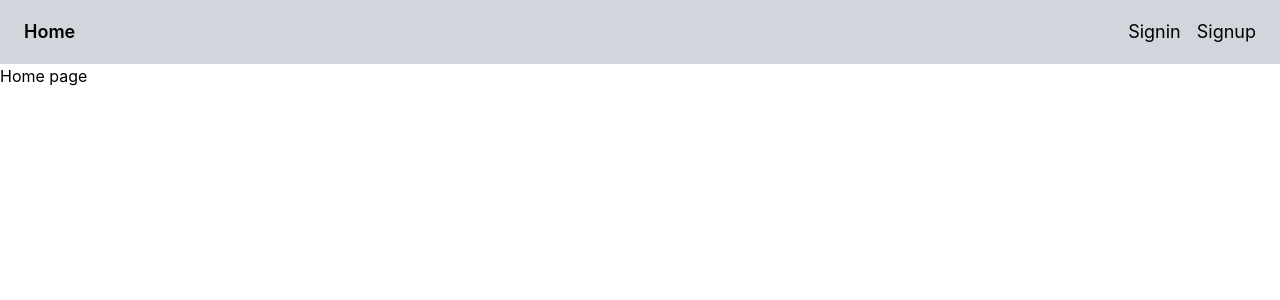
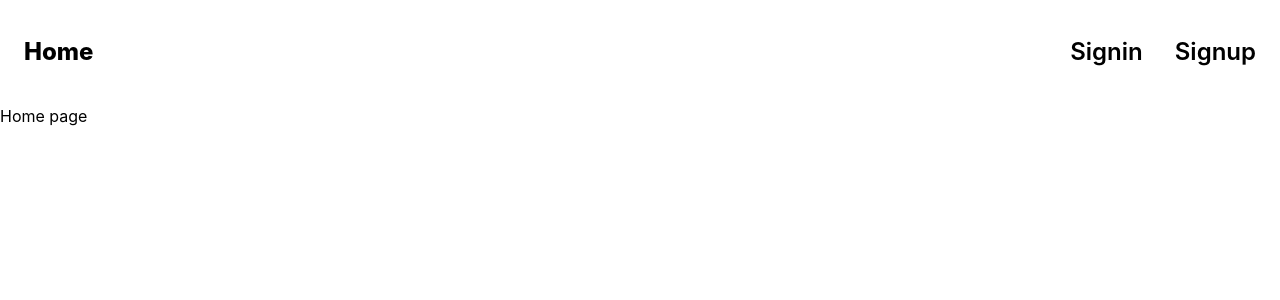
Before and after one commit to kifo99/SmartHabitTracker, a React (Vite) app in the folder frontend/SmartHabitTracker/: page / in a window 1280 px wide. Shown: the top 300 px of the page. Built offline with nearby package versions, Linux system fonts and the light colour scheme.

Commit message:
style: redesigne navigation bar

```diff
--- a/frontend/SmartHabitTracker/src/components/navigation/Navigation.tsx
+++ b/frontend/SmartHabitTracker/src/components/navigation/Navigation.tsx
@@ -2,13 +2,15 @@ import { NavLink } from 'react-router';
 
 const Navigation = () => {
   return (
-    <nav className="bg-gray-300 w-full h-16 flex items-center px-6">
+    <nav className="bg-background-main text-2xl text-text-primary w-full h-26 flex items-center px-6">
       <div>
         <div>
           <NavLink
             to={'/'}
             className={({ isActive }) =>
-              isActive ? 'text-lg font-semibold' : 'text-lg'
+              isActive
+                ? 'font-extrabold hover:text-text-secondary'
+                : 'font-semibold hover:text-text-secondary'
             }
           >
             Home
@@ -16,11 +18,13 @@ const Navigation = () => {
         </div>
       </div>
       <div className="flex-1"></div>
-      <div className="flex gap-4">
+      <div className="flex gap-8">
         <NavLink
           to={'/Signin'}
           className={({ isActive }) =>
-            isActive ? 'text-lg font-semibold' : 'text-lg'
+            isActive
+              ? 'font-extrabold hover:text-text-secondary'
+              : 'font-semibold hover:text-text-secondary'
           }
         >
           Signin
@@ -28,7 +32,9 @@ const Navigation = () => {
         <NavLink
           to={'/Signup'}
           className={({ isActive }) =>
-            isActive ? 'text-lg font-semibold' : 'text-lg'
+            isActive
+              ? 'font-extrabold hover:text-text-secondary'
+              : 'font-semibold hover:text-text-secondary'
           }
         >
           Signup
```
